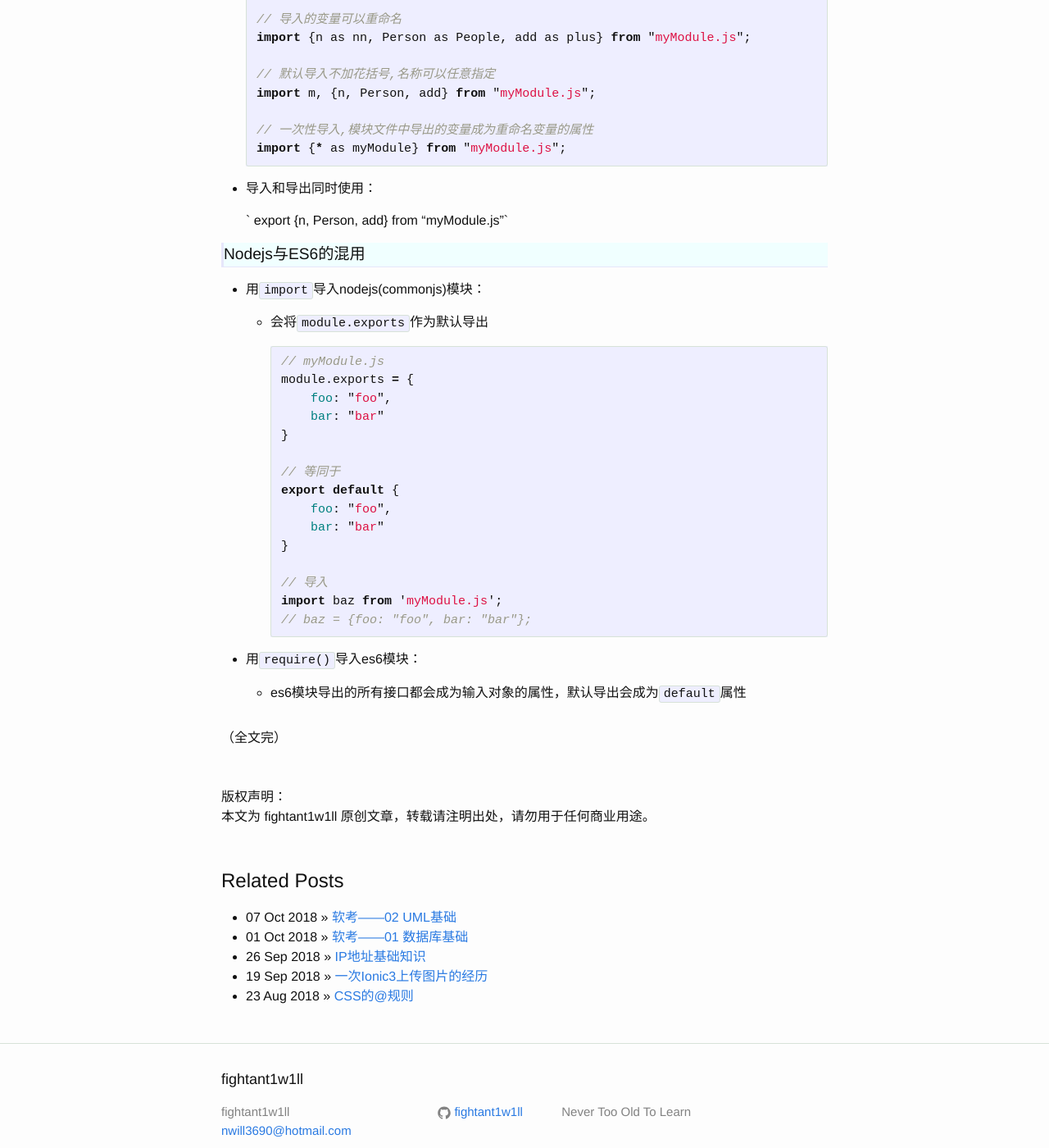
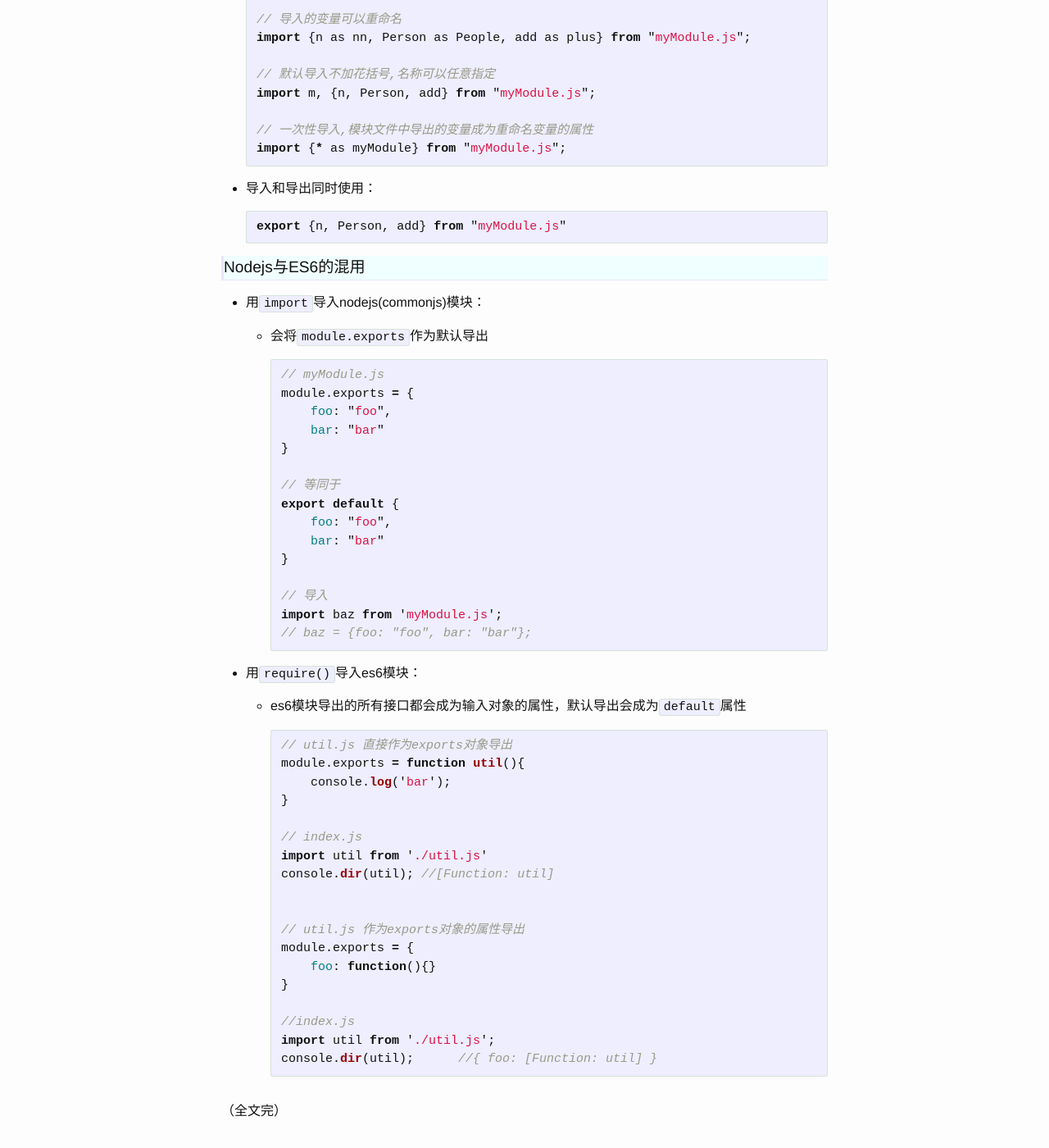
Before and after one commit to cchaonie/cchaonie.github.io, a Jekyll site: the page built from _posts/2018-11-08-Nodejs和ES6模块机制.md, in a window 1280 px wide and 1400 px high, scrolled down 2772 px. Shown: the whole window at 82% size. Built offline with Jekyll 4.4.1, drawn with Linux system fonts in a browser that asks for light colours; nearby versions of some CDN libraries; comment, search, counter and statistics services are not loaded.

Commit message:
修改nodejs和es6模块机制

````diff
--- a/_posts/2018-11-08-Nodejs和ES6模块机制.md
+++ b/_posts/2018-11-08-Nodejs和ES6模块机制.md
@@ -141,7 +141,10 @@ tags: [学习笔记]
 
 - 导入和导出同时使用：
 
-  ` export {n, Person, add} from "myModule.js"`
+  ```javascript
+  export {n, Person, add} from "myModule.js"
+  ```
+
 
 ### Nodejs与ES6的混用
 
@@ -170,3 +173,24 @@ tags: [学习笔记]
 - 用`require()`导入es6模块：
 
   - es6模块导出的所有接口都会成为输入对象的属性，默认导出会成为`default`属性
+
+    ```javascript
+    // util.js 直接作为exports对象导出
+    module.exports = function util(){
+        console.log('bar');
+    }
+
+    // index.js
+    import util from './util.js'
+    console.dir(util); //[Function: util]
+
+
+    // util.js 作为exports对象的属性导出
+    module.exports = {
+        foo: function(){}
+    }
+
+    //index.js
+    import util from './util.js';
+    console.dir(util);	//{ foo: [Function: util] }
+    ```
````
